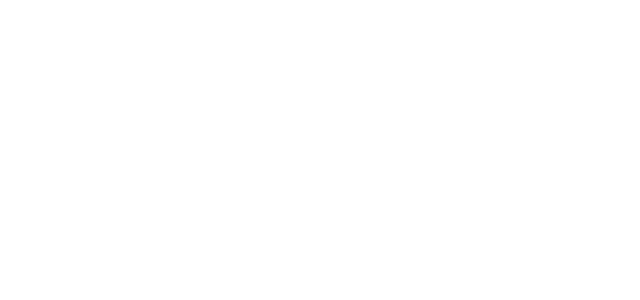
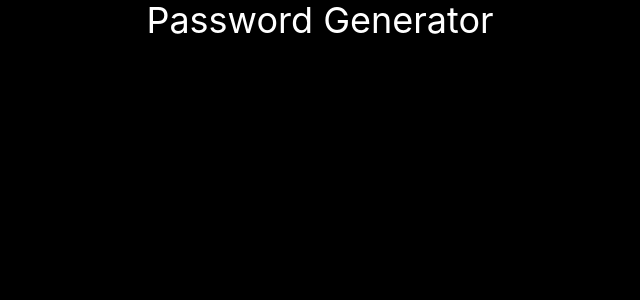
Before and after one commit to AakifCodes/react-js, a React (Vite) app in the folder 05passwordGenerator/: page / in a window 1280 px wide. Shown: the top 300 px of the page, without its empty margins (320-960 px from the left). Built offline with nearby package versions, Linux system fonts and the light colour scheme.

Commit message:
First time setup style direct in index.html

```diff
--- a/05passwordGenerator/index.html
+++ b/05passwordGenerator/index.html
@@ -6,7 +6,7 @@
     <meta name="viewport" content="width=device-width, initial-scale=1.0" />
     <title>05passwordgenerator</title>
   </head>
-  <body>
+  <body style="background-color: #000;">
     <div id="root"></div>
     <script type="module" src="/src/main.jsx"></script>
   </body>
--- a/05passwordGenerator/src/App.jsx
+++ b/05passwordGenerator/src/App.jsx
@@ -4,7 +4,7 @@ function App() {
 
   return (
     <>
-
+      <h1 className='text-4xl text-center text-white'>Password Generator</h1>
     </>
   )
 }
```
